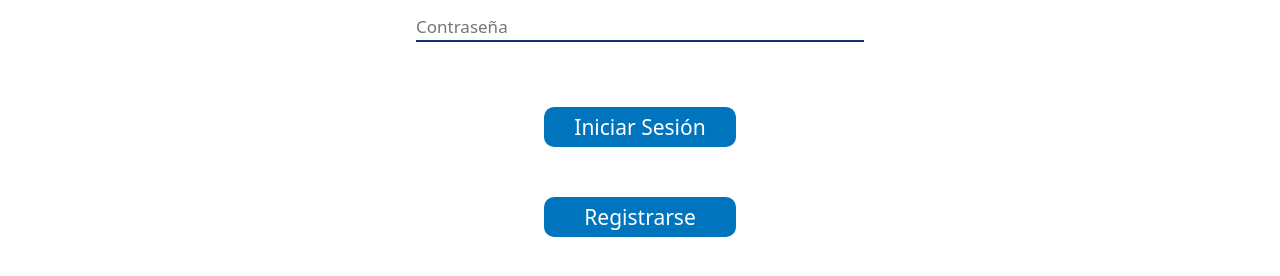
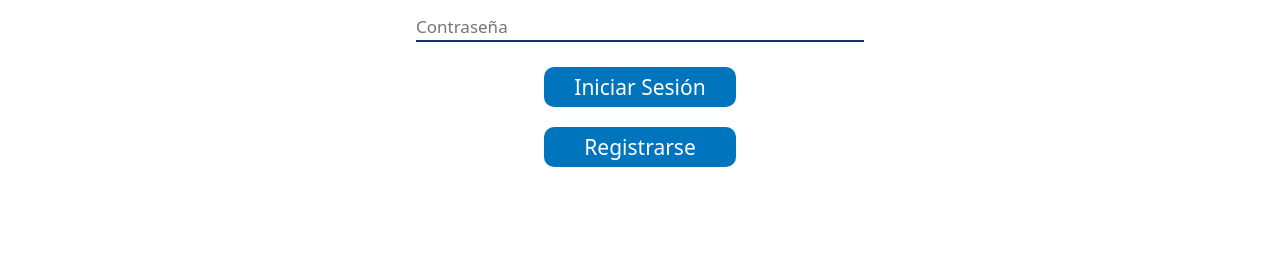
Before and after one commit to HarrisonGallegoA/Proyecto_Grupo_3, a plain HTML site: page index.html in a window 1280 px wide. Shown: the part 400-676 px from the top of the page. Drawn offline with nearby package versions, Linux system fonts and the light colour scheme.

Commit message:
Ajuste de boton

```diff
--- a/styles/styles.css
+++ b/styles/styles.css
@@ -67,7 +67,7 @@ input[type="password"] {
     border-radius: 10px;
     border: none;
     font-size: 21px;
-    margin-top: 50px;
+    margin: 10px;
 }
 
 #login-form button:hover {
```
Also changed, not shown: index.html (+1 -0 lines).
